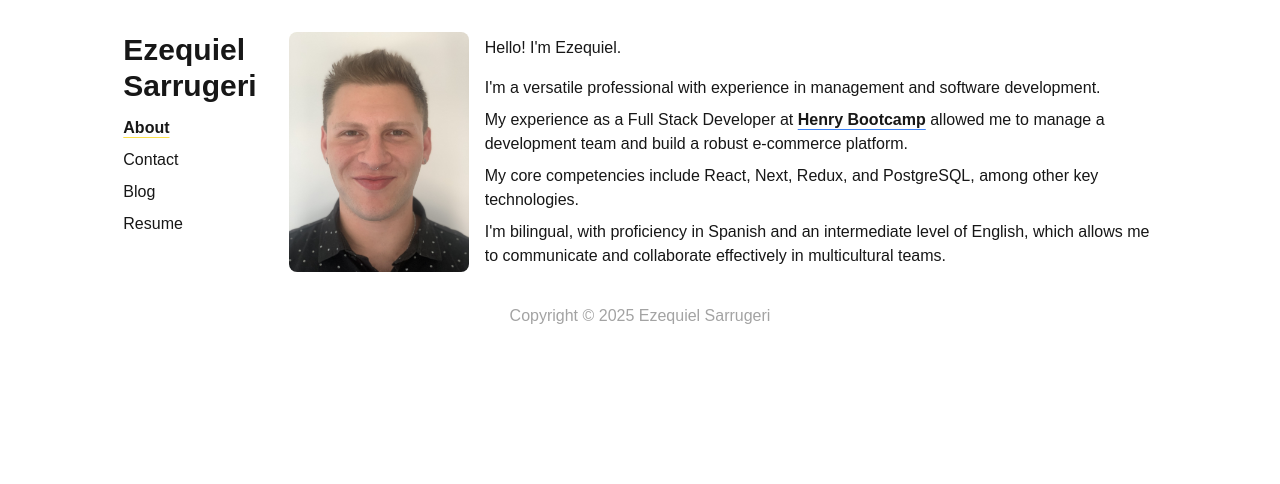
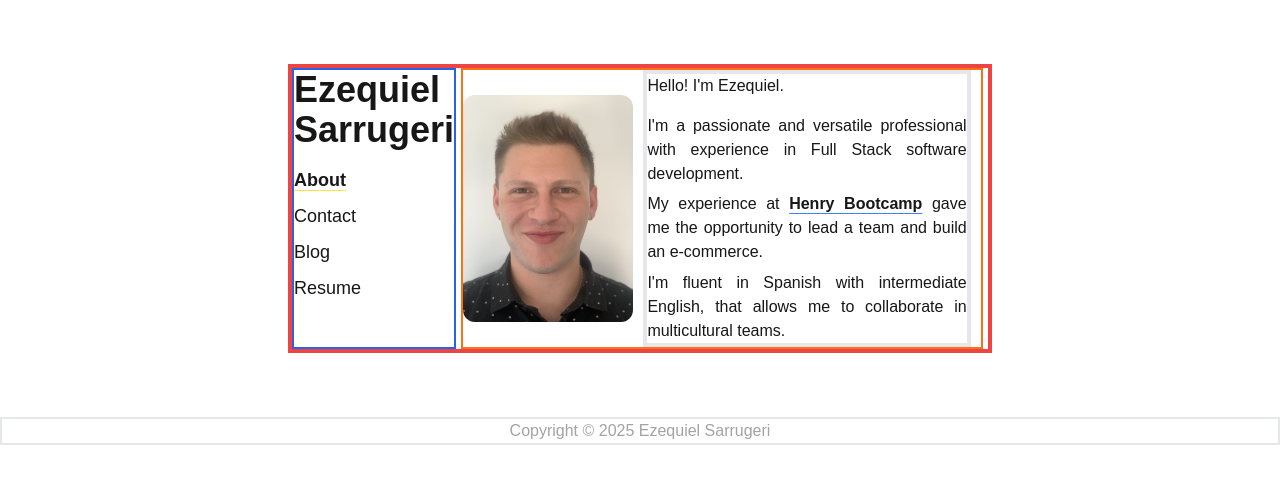
Before and after one commit to ezesarru/Oportunity, a Next.js app: page / in a window 1280 px wide. Shown: the top 484 px of the page. Built offline with nearby package versions, Linux system fonts and the light colour scheme.

Commit message:
BASES READY

```diff
--- a/src/app/blog/page.jsx
+++ b/src/app/blog/page.jsx
@@ -1,6 +1,6 @@
 export default function Blog() {
   return (
-    <div>
+    <div className="border-4 border-orange-500 w-[75%] mx-auto flex items-center">
       <h1>Blog</h1>
     </div>
   );
--- a/src/app/contact/page.jsx
+++ b/src/app/contact/page.jsx
@@ -1,6 +1,6 @@
 export default function Contact() {
   return (
-    <div>
+    <div className="border-4 border-orange-500 w-[75%] mx-auto flex items-center">
       <h1>Contact</h1>
     </div>
   );
--- a/src/app/layout.js
+++ b/src/app/layout.js
@@ -12,7 +12,7 @@ export default function RootLayout({ children }) {
   return (
     <html lang="en">
       <body>
-        <div className="flex justify-center mt-8">
+        <div className="border-4 border-red-500 flex flex-row justify-between my-[5%] w-[55%] mx-auto">
           <Sidebar />
           {children}
         </div>
--- a/src/app/page.js
+++ b/src/app/page.js
@@ -5,44 +5,48 @@ import Link from "next/link";
 
 export default function Page() {
   return (
-    <div className="flex justify-center space-x-4">
+    <div className="border-2 border-orange-500 w-[75%] mx-auto flex items-center">
       <Image
         src="/profilePicture.jpg"
         alt="Ezequiel Sarrugeri picture"
-        width={180}
-        height={240}
+        width={170}
+        height={170}
         priority={true}
-        className="rounded-lg"
+        className="rounded-xl"
       />
-      <div className="flex flex-col justify-center max-w-2xl mx-auto">
-        <p className="mb-4">Hello! I'm Ezequiel.</p>
-        <div className="space-y-2">
+      <div className="flex flex-col mx-[2%] border-4">
+        <p className="mb-[5%]">Hello! I'm Ezequiel.</p>
+        <div className="space-y-[2%] text-justify">
           <p>
-            I'm a versatile professional with experience in management and
-            software development.
+            I'm a passionate and versatile professional with experience in Full
+            Stack software development.
           </p>
           <p>
-            My experience as a Full Stack Developer at{" "}
+            My experience at{" "}
             <Link
               href="https://soyhenry.com"
               className="underline decoration-blue-500 underline-offset-4 font-semibold"
             >
               Henry Bootcamp
             </Link>{" "}
-            allowed me to manage a development team and build a robust
-            e-commerce platform.
+            gave me the opportunity to lead a team and build an e-commerce.
           </p>
           <p>
-            My core competencies include React, Next, Redux, and PostgreSQL,
-            among other key technologies.
-          </p>
-          <p>
-            I'm bilingual, with proficiency in Spanish and an intermediate level
-            of English, which allows me to communicate and collaborate
-            effectively in multicultural teams.
+            I'm fluent in Spanish with intermediate English, that allows me to
+            collaborate in multicultural teams.
           </p>
         </div>
       </div>
     </div>
   );
 }
+
+/*
+  <div>
+    <p>
+      My core competencies include React, Next, Redux, and PostgreSQL, among
+      other key technologies.
+    </p>
+
+  </div>
+  */
--- a/src/components/footer.jsx
+++ b/src/components/footer.jsx
@@ -2,7 +2,7 @@
 
 export default function Footer() {
   return (
-    <footer className="flex justify-center mt-8 text-neutral-400">
+    <footer className="flex justify-center text-neutral-400 border-2">
       <p>Copyright © 2025 Ezequiel Sarrugeri</p>
     </footer>
   );
--- a/src/components/sidebar.jsx
+++ b/src/components/sidebar.jsx
@@ -7,13 +7,13 @@ export default function Sidebar() {
   const pathname = usePathname();
 
   return (
-    <nav className="mr-8">
-      <h1 className="text-3xl font-bold mb-3">
+    <nav className="border-2 border-blue-600">
+      <h1 className="text-4xl font-bold mb-[10%]">
         Ezequiel
         <br />
         Sarrugeri
       </h1>
-      <ul className="flex flex-col gap-2">
+      <ul className="flex flex-col gap-2 text-lg">
         <li>
           <Link
             href="/"
```
